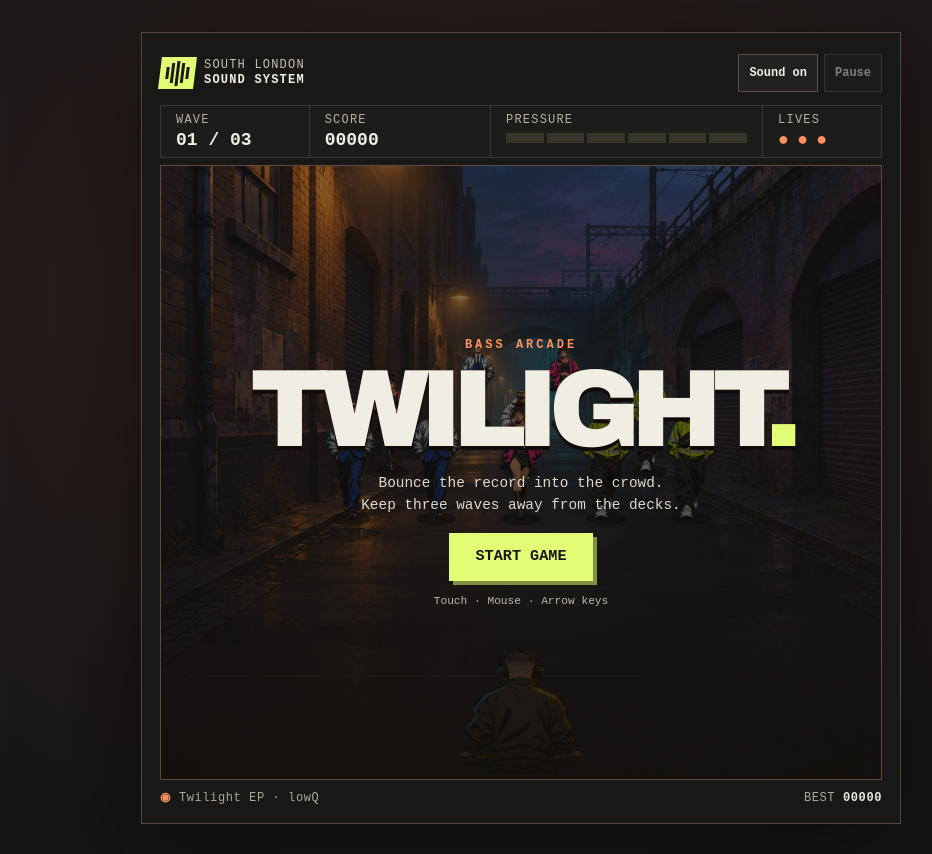
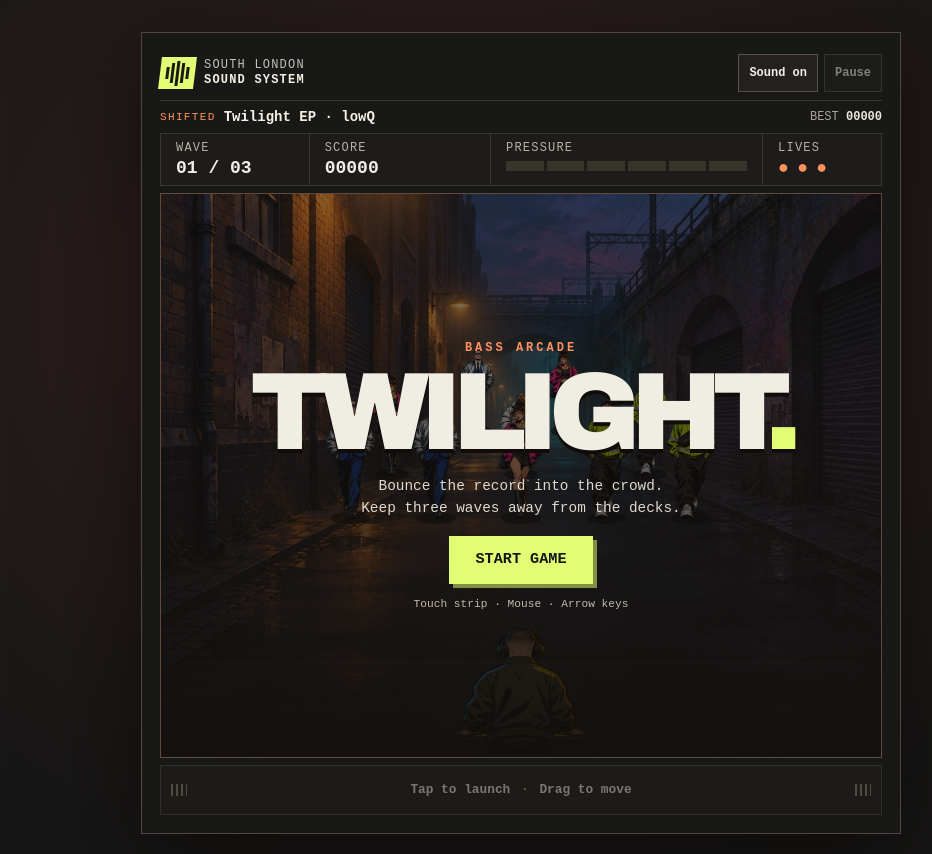
Before and after one commit to djrozzo-glitch/twilight-ep, a plain HTML site: page index.html in a window 1280 px wide. Shown: the whole page, without its empty margins (119-1051 px from the left). Drawn offline with Linux system fonts and the light colour scheme.

Commit message:
Move track credits up and add a touch strip below the game

```diff
--- a/game.js
+++ b/game.js
@@ -1,6 +1,7 @@
 "use strict";
 const get = id => document.getElementById(id);
 const field = get("field");
+const touchStrip = get("touch-strip");
 const ctx = field.getContext("2d");
 const W = 640, H = 570, LEFT = 23, RIGHT = W - LEFT, TOP = 20, BREACH_Y = 474, R = 10;
 const DJ_BOTTOM = H - 4, DJ_DECK_ROW = 425/512, DJ_BOTTOM_ROW = 496/512;
@@ -86,6 +87,7 @@ function show(kind, kicker, title, message, action, hint = "") {
   mode = kind;
   announce("",0);
   get("overlay").hidden = false;
+  touchStrip.disabled = true;
   get("kicker").textContent = kicker;
   get("title").textContent = title;
   get("title").classList.add("compact");
@@ -98,6 +100,7 @@ function show(kind, kicker, title, message, action, hint = "") {
 function setActive(kind) {
   mode = kind;
   get("overlay").hidden = true;
+  touchStrip.disabled = false;
   get("pause").disabled = false;
   get("pause").textContent = "Pause";
 }
@@ -131,7 +134,7 @@ function ready() {
   balls = [newBall(bat,readyBallY())];
   balls[0].attached = true;
   setActive("ready");
-  announce("TAP OR PRESS SPACE TO LAUNCH",60);
+  announce("TAP BELOW OR PRESS SPACE TO LAUNCH",60);
 }
 function newBall(x,y) {return {x,y,vx:0,vy:0,pierce:0,attached:false};}
 function startGame() {
@@ -290,7 +293,7 @@ function loseBall(breach = false) {
     return;
   }
   ready();
-  announce(`${breach ? "CROWD REACHED THE DECK · " : ""}${lives} ${lives === 1 ? "LIFE" : "LIVES"} LEFT · TAP TO LAUNCH`,8);
+  announce(`${breach ? "CROWD REACHED THE DECK · " : ""}${lives} ${lives === 1 ? "LIFE" : "LIVES"} LEFT · TAP BELOW TO LAUNCH`,8);
 }
 function collect(type) {
   if(type === "s") wide = 14;
@@ -527,7 +530,7 @@ function togglePause() {
     setActive(priorMode);
     initAudio();
     syncMusic();
-    if(priorMode==="ready" && throwElapsed < 0) announce("TAP OR PRESS SPACE TO LAUNCH",60);
+    if(priorMode==="ready" && throwElapsed < 0) announce("TAP BELOW OR PRESS SPACE TO LAUNCH",60);
     return;
   }
   if(mode!=="playing" && mode!=="ready") return;
@@ -543,23 +546,35 @@ function action() {
   else if(["menu","lost","won"].includes(mode)) startGame();
 }
 function movePointer(event) {
-  const box=field.getBoundingClientRect();
-  bat=clamp((event.clientX-box.left)*W/box.width,LEFT+paddleWidth()/2,RIGHT-paddleWidth()/2);
+  const box = event.currentTarget.getBoundingClientRect();
+  bat = clamp((event.clientX-box.left)*W/box.width,LEFT+paddleWidth()/2,RIGHT-paddleWidth()/2);
 }
-field.addEventListener("pointerdown",event=>{
-  if(pointer !== undefined || !["ready","playing"].includes(mode)) return;
-  pointer=event.pointerId;
-  field.setPointerCapture(pointer);
-  movePointer(event);
+function serveFromInput() {
   initAudio();
   if(music.paused) syncMusic();
   serve();
+}
+for(const surface of [field,touchStrip]) {
+  surface.addEventListener("pointerdown",event=>{
+    if(event.button !== 0 || pointer !== undefined || !["ready","playing"].includes(mode)) return;
+    pointer = event.pointerId;
+    surface.setPointerCapture(pointer);
+    movePointer(event);
+    serveFromInput();
+  });
+  surface.addEventListener("pointermove",event=>{
+    if(!["ready","playing"].includes(mode)) return;
+    if(event.pointerId === pointer || (pointer === undefined && surface === field && event.pointerType === "mouse")) {
+      movePointer(event);
+    }
+  });
+  surface.addEventListener("lostpointercapture",event=>{
+    if(pointer === event.pointerId) pointer = undefined;
+  });
+}
+touchStrip.addEventListener("click",event=>{
+  if(event.detail === 0) serveFromInput();
 });
-field.addEventListener("pointermove",event=>{
-  if(!["ready","playing"].includes(mode)) return;
-  if(event.pointerType==="mouse" || event.pointerId===pointer) movePointer(event);
-});
-field.addEventListener("lostpointercapture",event=>{if(pointer===event.pointerId) pointer=undefined;});
 get("action").addEventListener("click",action);
 get("pause").addEventListener("click",togglePause);
 get("sound").addEventListener("click",()=>{
@@ -578,7 +593,7 @@ window.addEventListener("keydown",event=>{
   }
   if(event.repeat) return;
   if(event.code==="KeyP" || event.code==="Escape") {togglePause();return;}
-  if(event.code==="Space" && mode==="ready") {event.preventDefault();initAudio();if(music.paused) syncMusic();serve();}
+  if(event.code==="Space" && mode==="ready") {event.preventDefault();serveFromInput();}
 });
 window.addEventListener("keyup",event=>keys.delete(event.code));
 window.addEventListener("blur",()=>keys.clear());
--- a/index.html
+++ b/index.html
@@ -14,6 +14,13 @@
   <header class="mast">
     <div class="brand"><span class="signal" aria-hidden="true"><i></i><i></i><i></i><i></i><i></i></span><span>SOUTH LONDON<br><strong>SOUND SYSTEM</strong></span></div>
     <div class="tools"><button id="sound" aria-pressed="true">Sound on</button><button id="pause" disabled>Pause</button></div>
+    <div class="release">
+      <div class="release-credit">
+        <span class="release-label">Shifted</span>
+        <span id="track" aria-live="polite">Twilight EP · lowQ</span>
+      </div>
+      <span class="best">BEST <strong id="best">00000</strong></span>
+    </div>
   </header>
   <div class="hud" aria-label="Game status">
     <div><span>Wave</span><strong id="level">01 / 03</strong></div>
@@ -22,19 +29,23 @@
     <div><span>Lives</span><strong id="lives" aria-label="3 lives">● ● ●</strong></div>
   </div>
   <section class="stage" aria-label="Playing field">
-    <canvas id="field" width="640" height="570" aria-label="Move the DJ with touch, mouse, or arrow keys. Bounce the record into the advancing crowd."></canvas>
+    <canvas id="field" width="640" height="570" aria-label="Bounce the record into the advancing crowd. Move the DJ with the touch strip below, mouse, or arrow keys."></canvas>
     <div class="overlay" id="overlay">
       <div class="panel">
         <div class="kicker" id="kicker">BASS ARCADE</div>
         <h1 id="title">TWILIGHT<span>.</span></h1>
         <p id="message">Bounce the record into the crowd.<br>Keep three waves away from the decks.</p>
         <button class="action" id="action">Start game</button>
-        <small id="hint">Touch · Mouse · Arrow keys</small>
+        <small id="hint">Touch strip · Mouse · Arrow keys</small>
       </div>
     </div>
     <div class="notice" id="notice" aria-live="polite"></div>
   </section>
-  <footer class="foot"><span><b aria-hidden="true">◉</b> <span id="track" aria-live="polite">Twilight EP · lowQ</span></span><span class="best">BEST <strong id="best">00000</strong></span></footer>
+  <button class="touch-strip" id="touch-strip" type="button" aria-label="Launch vinyl. Drag horizontally here to move the DJ." disabled>
+    <span class="touch-grip" aria-hidden="true"></span>
+    <span>Tap to launch <span class="touch-separator" aria-hidden="true">·</span> Drag to move</span>
+    <span class="touch-grip" aria-hidden="true"></span>
+  </button>
 </main>
 </body>
 </html>
--- a/style.css
+++ b/style.css
@@ -2,8 +2,13 @@
 *{box-sizing:border-box}
 body{margin:0;min-height:100dvh;display:grid;place-items:center;padding:clamp(8px,2.5vw,32px);background:radial-gradient(ellipse at 45% 35%,#492b23 0,#261c1b 38%,#171616 75%)}
 .cabinet{width:min(100%,760px);padding:clamp(8px,2vw,18px);background:var(--ash);border:1px solid #514640;box-shadow:0 22px 90px #090605a9}
-.mast,.foot{display:flex;align-items:center;justify-content:space-between;gap:9px}
-.mast{padding:3px 0 13px}
+.mast{display:grid;grid-template-columns:minmax(0,1fr) auto;align-items:center;gap:8px 9px;padding:3px 0 8px}
+.release,.release-credit{display:flex;align-items:center;gap:8px;min-width:0}
+.release{grid-column:1/-1;justify-content:space-between;border-top:1px solid var(--line);padding:8px 0 0}
+.release-label{color:var(--orange);font-size:.69rem;letter-spacing:.12em;text-transform:uppercase;white-space:nowrap}
+#track{color:#f4f0e4;font-weight:700;font-size:clamp(.74rem,2.8vw,.875rem);overflow-wrap:anywhere}
+.best{color:var(--muted);font-size:clamp(.625rem,2.6vw,.75rem);white-space:nowrap}
+.best strong{color:#ebe8dd}
 .brand{display:flex;gap:9px;align-items:center;font-size:clamp(9px,2.5vw,12px);letter-spacing:.1em;line-height:1.22;color:#c7c1b5}
 .brand strong{color:#f4f0e4}
 .signal{width:35px;height:32px;background:var(--lime);display:flex;align-items:center;justify-content:center;gap:2px;transform:skewX(-7deg);flex:none}
@@ -18,7 +23,7 @@ button:hover:not(:disabled){border-color:var(--lime);color:var(--lime)}button:di
 #lives{color:var(--orange);letter-spacing:-.07em}
 #pressure{display:flex;gap:3px;margin-top:6px;height:10px}
 #pressure i{flex:1;background:#37352a}#pressure i.on{background:var(--lime)}#pressure.full i{box-shadow:0 0 6px #dfff82aa}
-.stage{position:relative;height:clamp(365px,calc(100dvh - 179px),615px);border:1px solid #62493f;overflow:hidden;background:#261714;touch-action:none;user-select:none;-webkit-user-select:none}
+.stage{position:relative;height:clamp(280px,calc(100dvh - 235px),615px);border:1px solid #62493f;overflow:hidden;background:#261714;touch-action:none;user-select:none;-webkit-user-select:none}
 canvas{display:block;width:100%;height:100%;touch-action:none}
 .overlay{position:absolute;inset:0;display:grid;place-items:center;padding:14px;background:linear-gradient(180deg,#15110d62,#13100ded)}
 .overlay[hidden]{display:none}
@@ -30,5 +35,8 @@ p{color:#dfd9cd;line-height:1.5;font-size:clamp(.75rem,2.6vw,.9rem);margin:6px 0
 .action{min-height:48px;padding:0 25px;color:#151713;background:var(--lime);border:1px solid var(--lime);font-size:.95rem;box-shadow:4px 4px 0 #819042;text-transform:uppercase}.action:hover:not(:disabled){color:#151713;background:#f6ffcf}
 small{margin-top:14px;color:#c0b9a9;font-size:.7rem}
 .notice{position:absolute;pointer-events:none;left:0;right:0;top:59%;text-align:center;font-size:clamp(13px,3.6vw,22px);font-weight:bold;letter-spacing:.1em;color:var(--lime);text-shadow:0 2px 2px #000,0 0 12px #000}
-.foot{padding-top:10px;font-size:clamp(10px,2.5vw,12px);color:#aea79b;letter-spacing:.05em;text-transform:uppercase}.foot b{color:var(--orange)}.foot strong{color:#ebe8dd}.foot .best{white-space:nowrap}.foot #track{text-transform:none}
-@media(max-height:640px) and (orientation:landscape){body{padding:6px}.cabinet{padding:7px}.mast{padding-bottom:5px}.stage{height:max(245px,calc(100dvh - 120px))}.foot{padding-top:5px}.panel h1{font-size:52px}.kicker{margin-bottom:10px}}
+.touch-strip{width:100%;min-height:50px;margin-top:7px;display:flex;align-items:center;justify-content:space-between;gap:8px;border-color:#51493a;color:#e4dfd2;background:#211f1a;font-size:clamp(.66rem,2.8vw,.8rem);touch-action:none;user-select:none;-webkit-user-select:none;cursor:ew-resize}
+.touch-strip:active:not(:disabled){border-color:var(--lime);background:#2b2c1e}
+.touch-separator{color:var(--orange);margin:0 .24em}
+.touch-grip{width:16px;height:12px;flex:none;background:repeating-linear-gradient(90deg,#8b836e 0 2px,transparent 2px 5px)}
+@media(max-height:640px) and (orientation:landscape){body{padding:6px}.cabinet{padding:7px}.mast{gap:5px;padding:0 0 5px}.release{padding-top:5px}.stage{height:max(195px,calc(100dvh - 180px))}.touch-strip{min-height:44px}.panel h1{font-size:52px}.kicker{margin-bottom:10px}}
```
